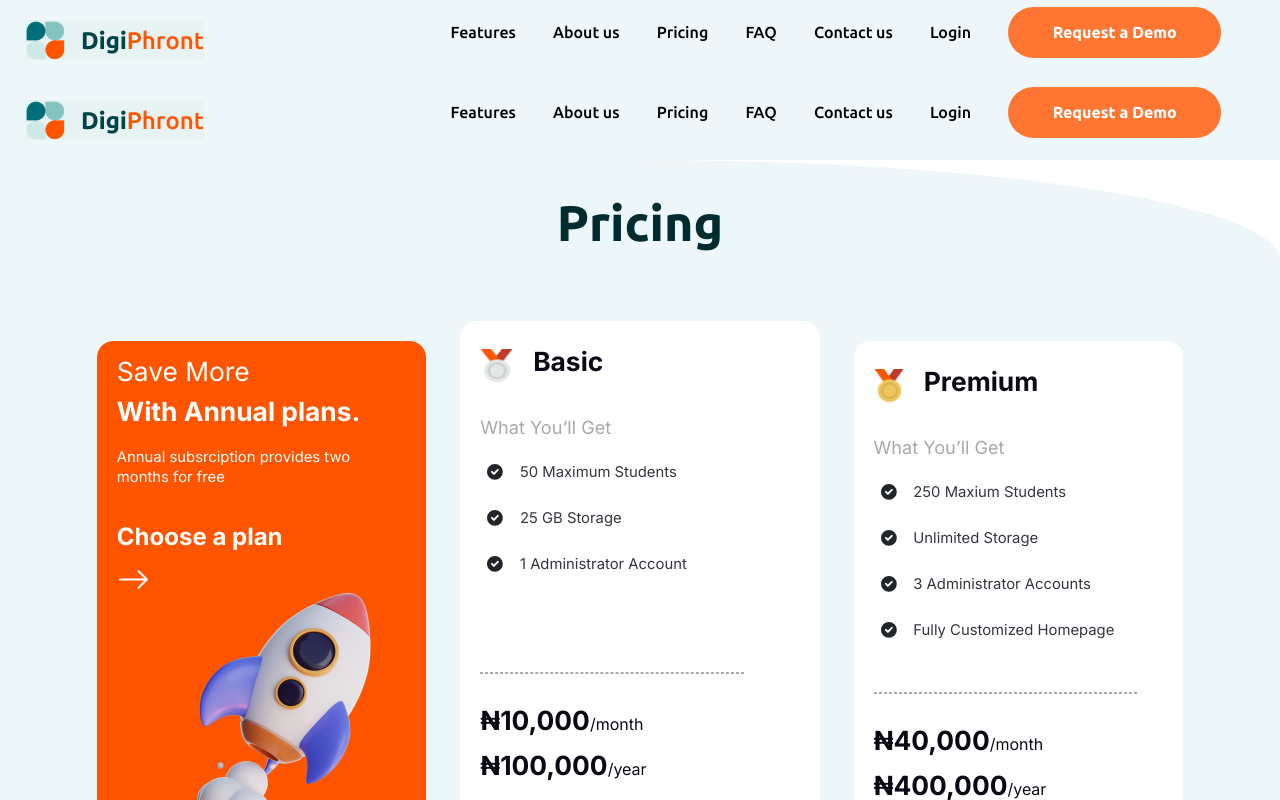
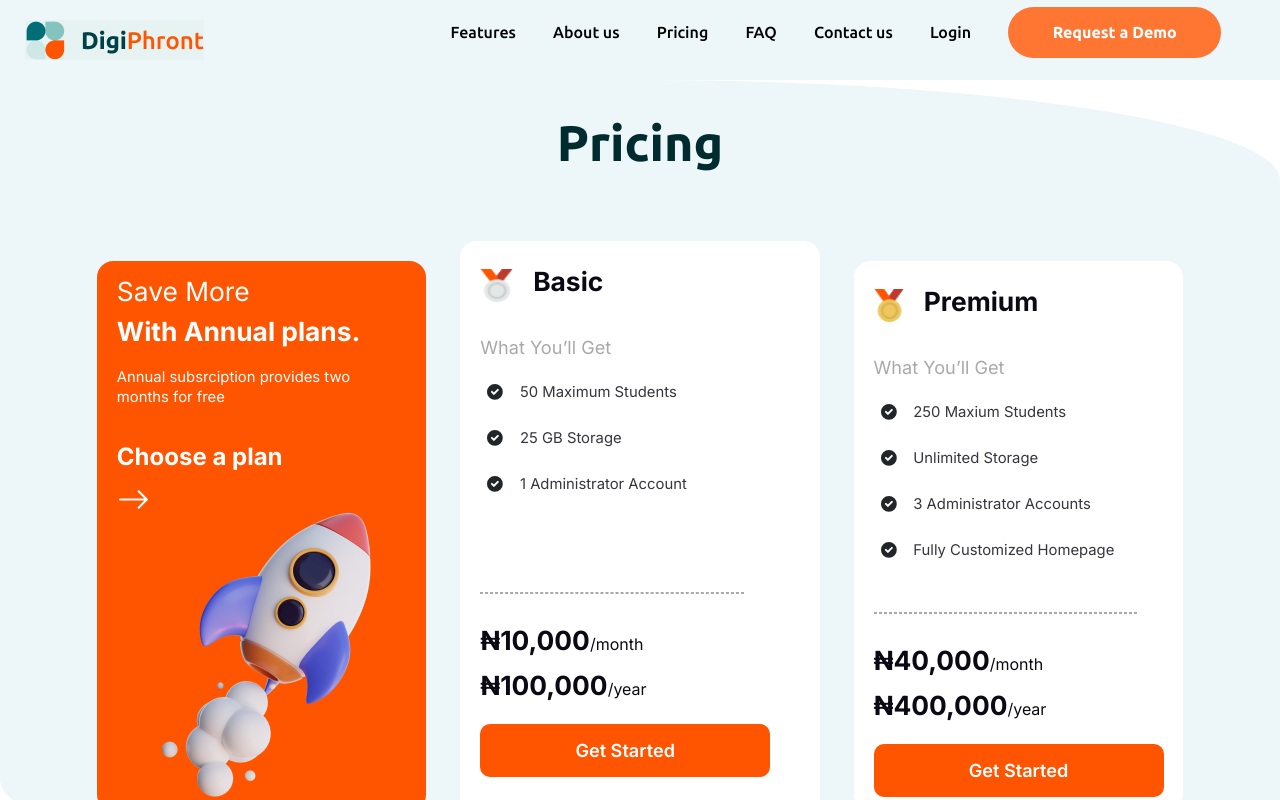
Before and after one commit to Acers-Org/digiphront-frontend, a React (Create React App) app: page /pricing in a window 1280 px wide. Shown: the top 800 px of the page. Built offline with nearby package versions, Linux system fonts and the light colour scheme.

Commit message:
pricing fixed

```diff
--- a/src/components/contact/Contact.css
+++ b/src/components/contact/Contact.css
@@ -2,6 +2,7 @@
   background-color: #edf6f9;
   margin-bottom: 20px;
   padding: 100px 0;
+  height: calc(100vh- 80px);
 }
 
 .socials .card {
--- a/src/pages/pricing/Pricing.js
+++ b/src/pages/pricing/Pricing.js
@@ -1,15 +1,8 @@
 import React from "react";
 import Pricing from "../../components/pricing/Pricing";
-import Layout from "../../layout/Layout";
 
 function PricingPage() {
-  return (
-    <div>
-      <Layout>
-        <Pricing />
-      </Layout>
-    </div>
-  );
+  return ( <Pricing />);
 }
 
 export default PricingPage;
```
